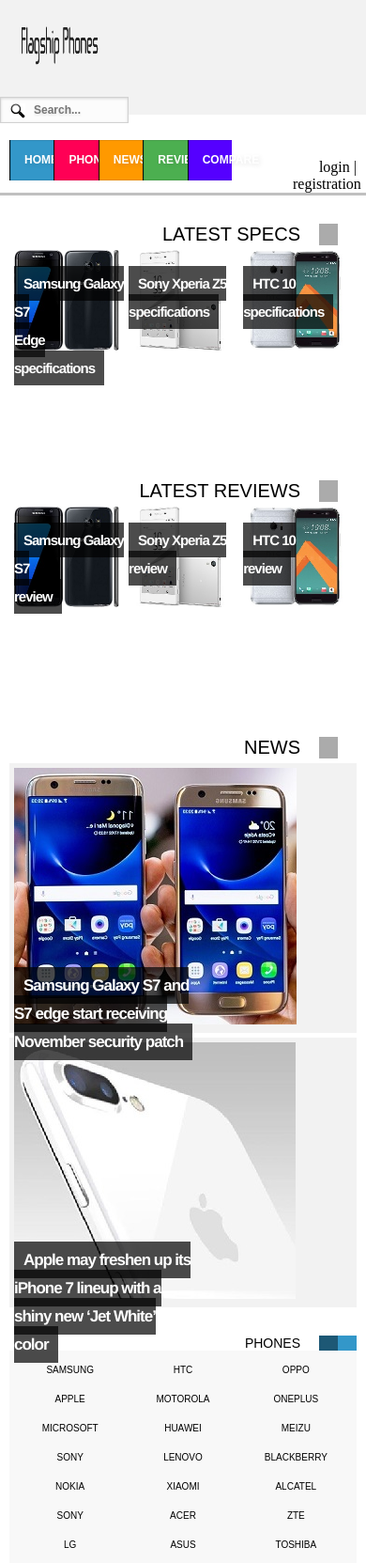
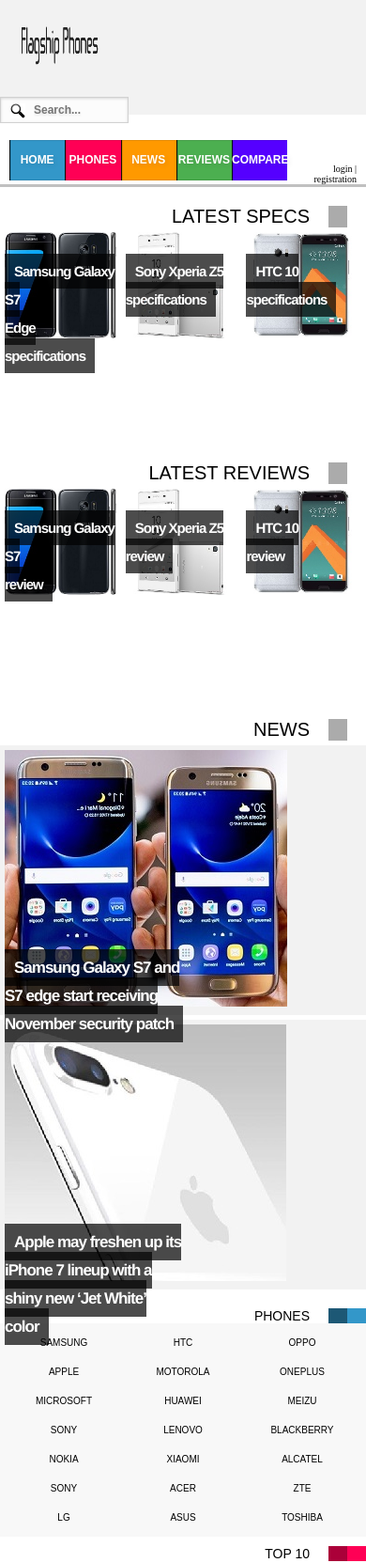
Before and after one commit to hosemina/FlagshipPhones, a PHP site: page /FP.html in a window 390 px wide; the page is wider, and only the part inside the window is pictured. Shown: the top 1663 px of that part at 94% size. Run offline with PHP 8.4, Linux system fonts and the light colour scheme.

Commit message:
Ispravljene neke sitnice u FP.css

```diff
--- a/Spirala1/FP.css
+++ b/Spirala1/FP.css
@@ -15,7 +15,6 @@
 .container2 {
 	width: 100%;
 	margin: auto;
-	min-width: 800px;
 	max-width: 1000px;
 
 }
@@ -23,7 +22,7 @@
 	margin-top: 10px;
 	width: 100%;
 	margin: auto;
-	min-width: 800px;
+
 	max-width: 1000px;
 	background-color: #000;
 
@@ -136,6 +135,7 @@
 	margin-top: 30px;
 	text-align: right;
 	padding-right: 10px;
+	font-size: 15px;
 }
 
 .linija {
@@ -570,7 +570,7 @@
 	font-family: sans-serif;
 	text-transform: uppercase;
 	font-weight: bold;
-	font-size: 18px;
+	font-size: 80%;
 	border-left: none;
 	padding:5px;
 
@@ -602,7 +602,7 @@
     color: #297aa3;
     text-align: left;
 	font-family: sans-serif;
-	font-size: 15px;
+	font-size: 70%;
 	padding:5px;
 	background-color: #f2f2f2;
 }
@@ -675,7 +675,7 @@
 .footer1{
 	width: 100%;
 	margin: auto;
-	min-width: 800px;
+	/*min-width: 800px;*/
 	max-width: 1000px;
 }
 .footer1 table {
@@ -730,7 +730,6 @@
 	article {
 		width: 100%;
 		float: left;
-		padding: 10px;
 	}
 	article .vijest #vijestnaslov {
 		width: 90%;
@@ -738,21 +737,44 @@
 	.desno {
 		width: 100%;
 		float: left;
-		padding: 10px;
 	}
 
 	header {
 		width: 100%;
-		max-width: 800px;
-		min-width: 200px;
 		margin: 0;
 	}
 	.container2 {
-		max-width: 800px;
-		min-width: 200px;
 		width: 100%;
+		float: left;
 	}
 	.modal-content {
 		width: 80%;
 	}
+	.kolonaspecs .tekst-kolonaspecs {
+		font-size: 30%;
+	}
+	.menu {
+		font-size: 7px;
+	}
+	.menu ul {
+		width: 100%;
+	}
+	.menu ul li a{
+		padding: 14px 0px;
+	}
+
+	.login {
+		font-size: 10px;
+		margin-top: 35px;
+	}
+	.slikaspecs{
+		width: 50%;
+	}
+	.redspecs {
+		width: 100%;
+	}
+	.kolonaspecs{
+		float: left;
+		width: 25%;
+	}
 }
```
